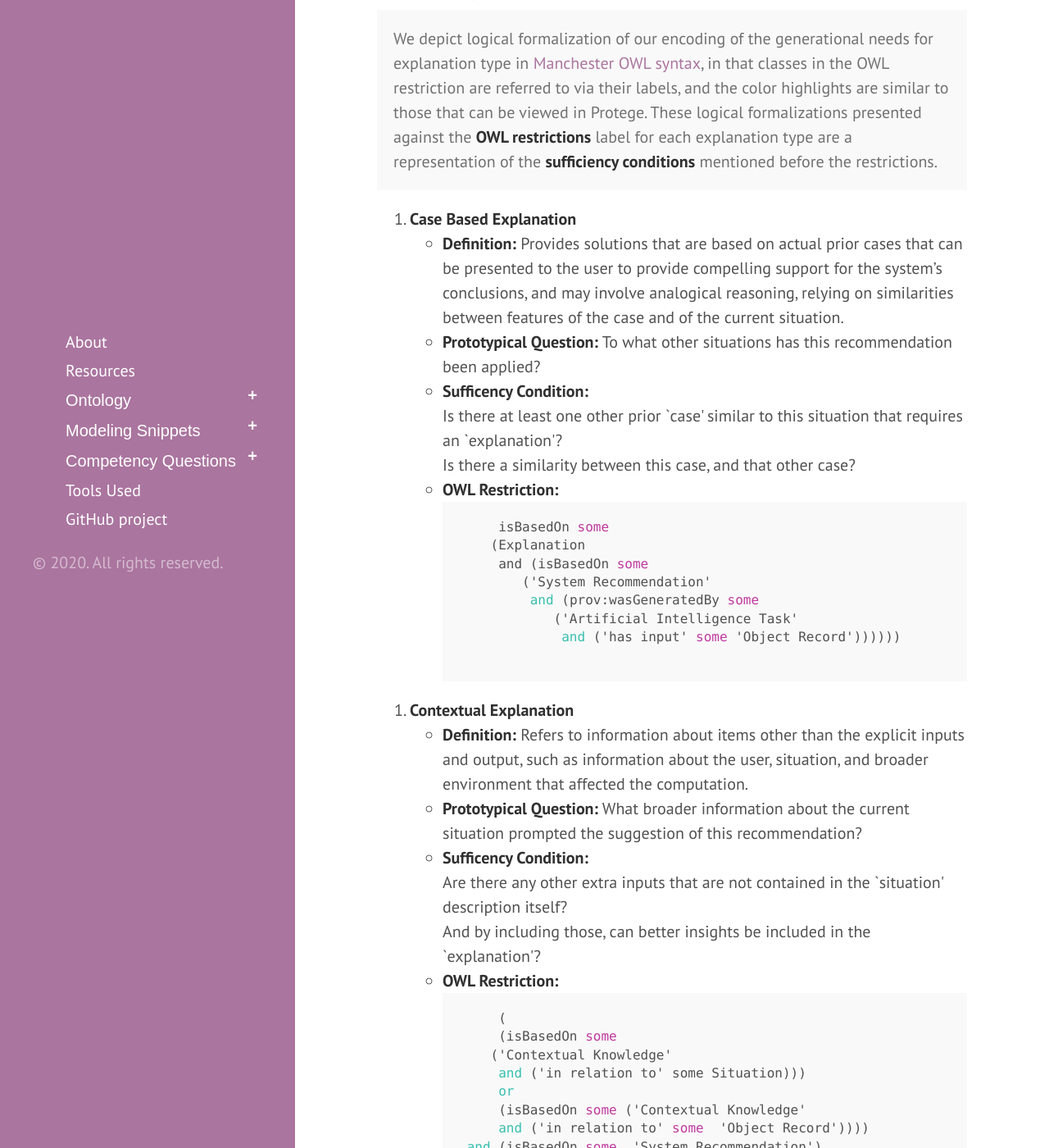
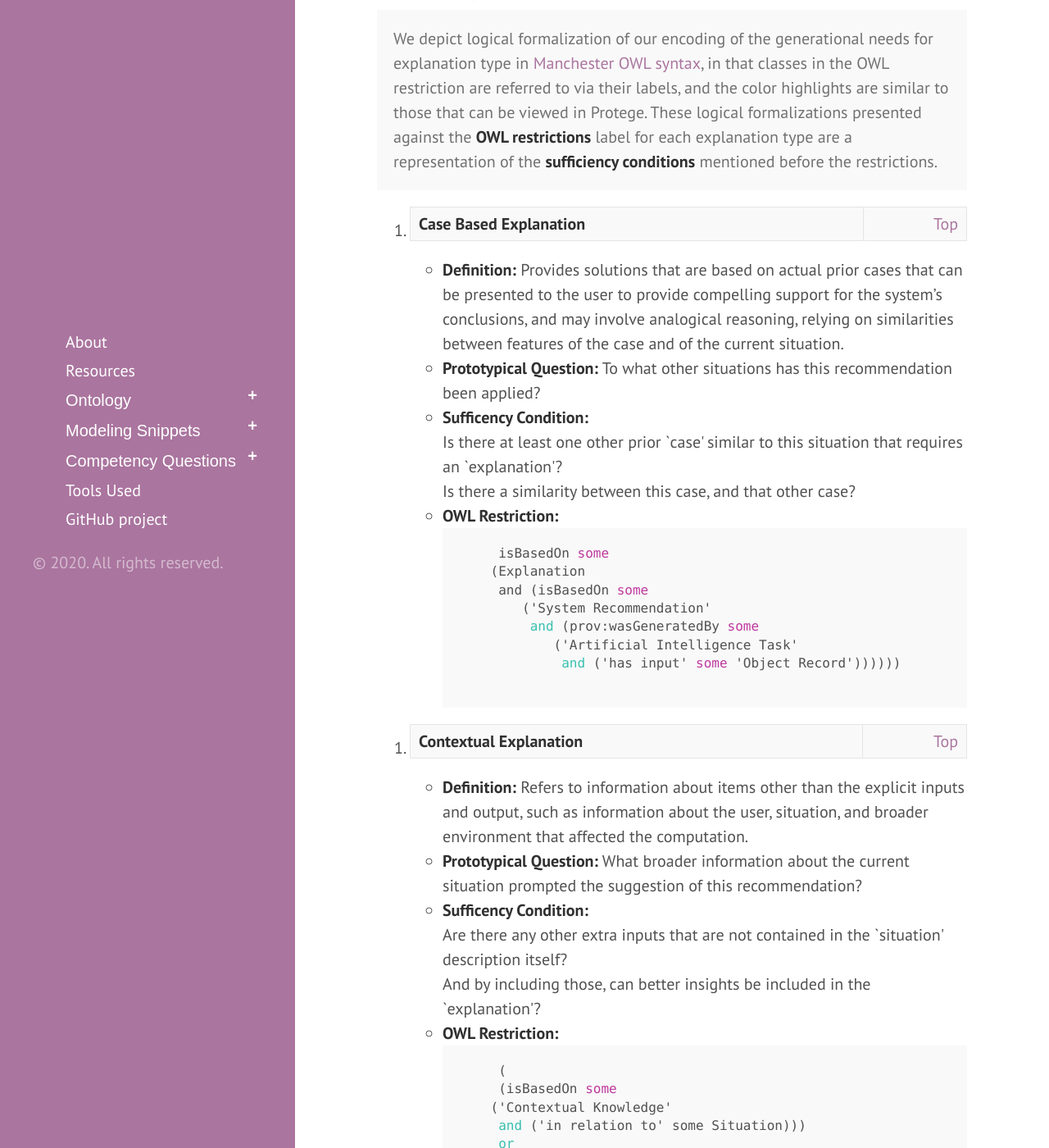
Before and after one commit to tetherless-world/explanation-ontology, a Jekyll site: the page built from modeling.md, in a window 1280 px wide and 1400 px high, scrolled down 814 px. Shown: the whole window at 82% size. Built offline with Jekyll 4.4.1, drawn with Linux system fonts in a browser that asks for light colours; Markdown is read by kramdown in place of the engine named in the settings.

Commit message:
Adding redirection on the modeling page

```diff
--- a/modeling.md
+++ b/modeling.md
@@ -22,8 +22,8 @@ title: Modeling Snippets
   <h4> Explanation Types </h4>
   <p class="message">We depict logical formalization of our encoding of the generational needs for explanation type in <a href="https://www.w3.org/TR/owl2-manchester-syntax/">Manchester OWL syntax</a>, in that classes in the OWL restriction are referred to via their labels, and the color highlights are similar to those that can be viewed in Protege. These logical formalizations presented against the <strong>OWL restrictions</strong> label for each explanation type are a representation of the <strong>sufficiency conditions</strong> mentioned before the restrictions.</p>
  <ol>
-  <li id="casebased"><strong>Case Based Explanation</strong>
-  <ul type = "circle">
+  <li id="casebased">
+<table><td><strong>Case Based Explanation</strong></td><td style="text-align: right;"><a href="#explanationtypes">Top</a></td></table>  <ul type = "circle">
     <li> <strong>Definition:</strong> Provides solutions that are based on actual prior cases that can be presented to the user to provide compelling support for the system’s conclusions, and may involve analogical reasoning, relying on similarities between features of the case and of the current situation. </li>
     <li><strong>Prototypical Question:</strong> To what other situations has this recommendation been applied? </li>
     <li><strong>Sufficency Condition:</strong> <br/>Is there at least one other prior `case' similar to this situation that requires an `explanation'? <br/>Is there a similarity between this case, and that other case?</li>
@@ -42,7 +42,8 @@ title: Modeling Snippets
 </ol>
 
 <ol>
-  <li id="contextual"><strong>Contextual Explanation</strong>
+  <li id="contextual">
+    <table><td><strong>Contextual Explanation</strong></td><td style="text-align: right;"><a href="#explanationtypes">Top</a></td></table>
   <ul type = "circle">
     <li> <strong>Definition:</strong> Refers to information about items other than the explicit inputs and output, such as information about the user, situation, and broader environment that affected the computation. </li>
     <li><strong>Prototypical Question:</strong> What broader information about the current situation prompted the suggestion of this recommendation?</li>
@@ -62,8 +63,8 @@ title: Modeling Snippets
   </li>
 </ol>
 <ol>
-  <li id="contrastive"><strong>Contrastive Explanation</strong>
-  <ul type = "circle">
+  <li id="contrastive">
+<table><td><strong>Contrastive Explanation</strong></td><td style="text-align: right;"><a href="#explanationtypes">Top</a></td></table>  <ul type = "circle">
     <li> <strong>Definition:</strong> Answers the question “Why this output instead of that output,” making a contrast between the given output and the facts that led to it (inputs and other considerations),  and an alternate output of interest and the foil (facts that would have led to it).</li>
     <li><strong>Prototypical Question:</strong> Why drug A over drug B the one I am typically prescribed?</li>
     <li><strong>Sufficency Condition:</strong> <br/>Is there a `system recommendation' that was made let’s call it A)? <br/> What `facts' led to it? <br/> Is there another `system recommendation' that could have happened or did occur, (let’s call it B)? <br/> What was the `foil that led to B? <br/> Can A and B be compared?</li>
```
